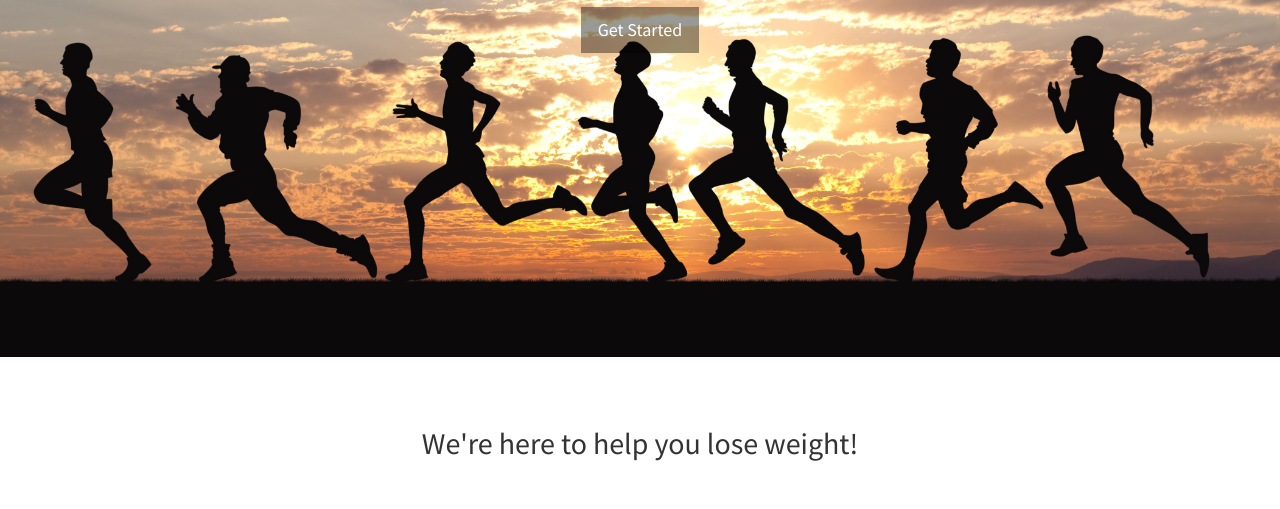
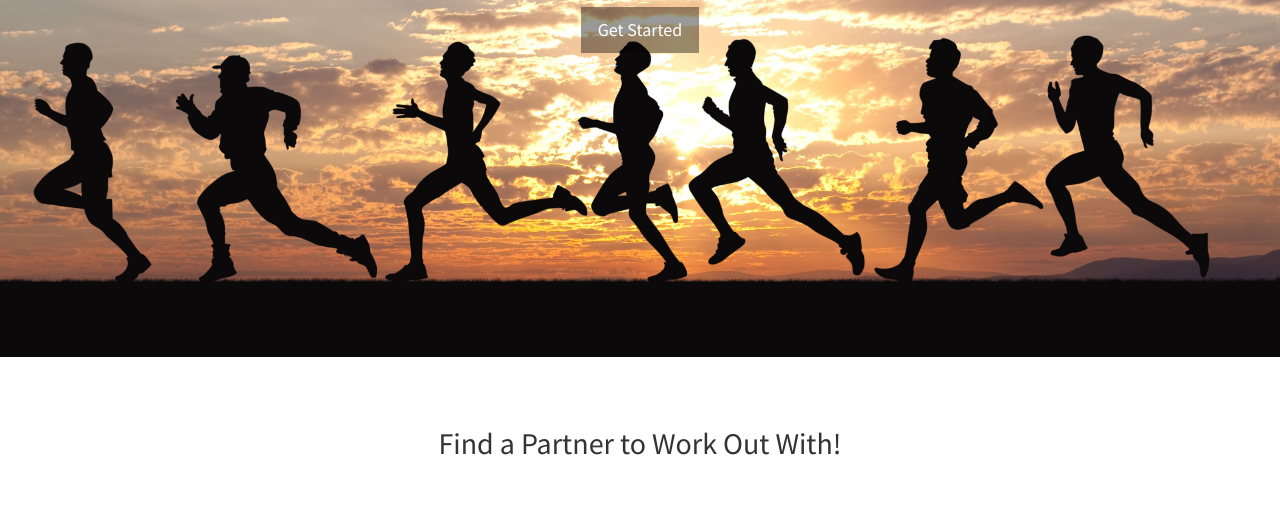
Before and after one commit to zhangtom54321/WeightLoss, a plain HTML site: page index.html in a window 1280 px wide. Shown: the part 443-952 px from the top of the page. Drawn offline with Linux system fonts and the light colour scheme.

Commit message:
Updated Text

```diff
--- a/index.html
+++ b/index.html
@@ -88,7 +88,7 @@
         <div class="container">
             <div class="row">
                 <div class="col-lg-12 text-center">
-                    <h2>We're here to help you lose weight!</h2>
+                    <h2>Find a Partner to Work Out With!</h2>
                 </div>
             </div>
             <!-- /.row -->
```
